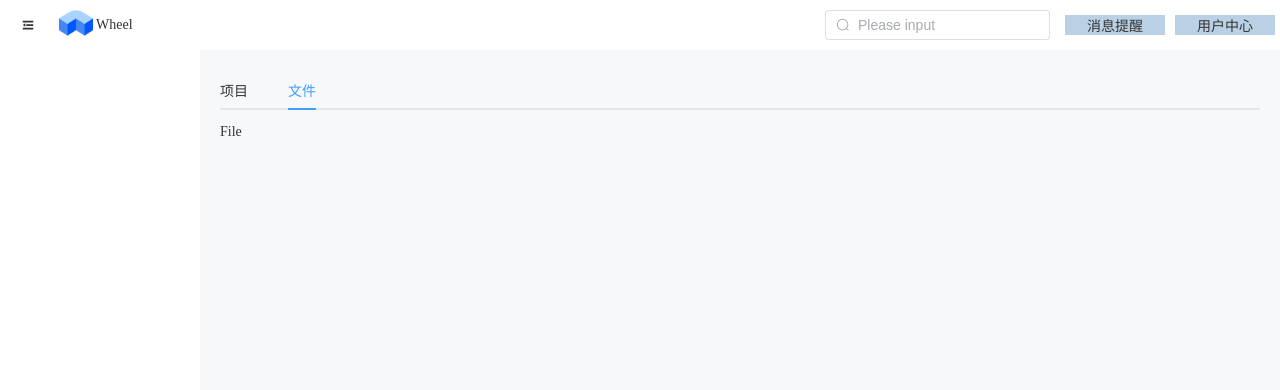
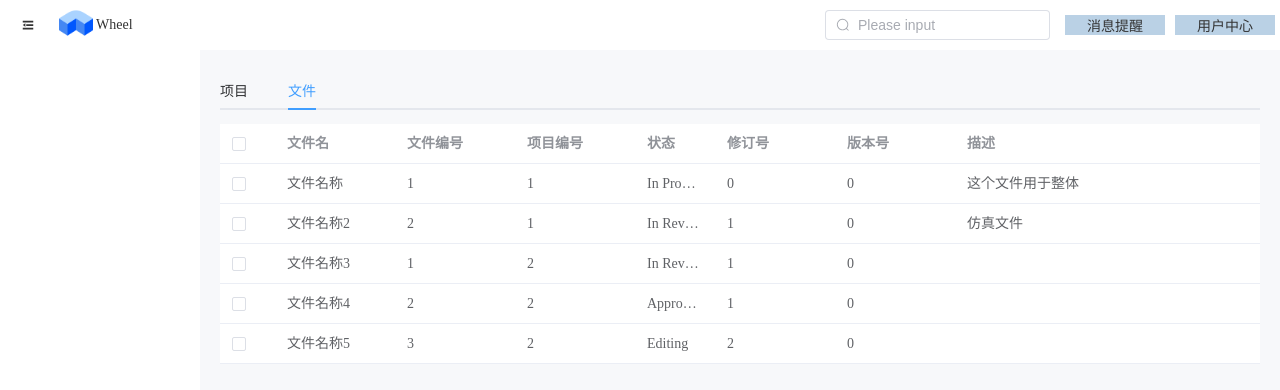
Before and after one commit to LambertWjq/Co-Wheel-web, a Vue app: page /work in a window 1280 px wide. Both pictures are taken after a click on the tab "文件". Shown: the top 390 px of the page. Built offline with nearby package versions, Linux system fonts and the light colour scheme.

Commit message:
20230921
新增文件列表

```diff
--- /dev/null
+++ b/src/components/FileTable.vue
@@ -0,0 +1,85 @@
+<template>
+  <el-table
+      ref="multipleTableRef"
+      :data="tableData"
+      style="width: 100%"
+      @selection-change="handleSelectionChange"
+  >
+    <el-table-column type="selection" width="55" />
+    <el-table-column property="name" label="文件名" width="120">
+      <template #default="scope">{{ scope.row.name }}</template>
+    </el-table-column>
+    <el-table-column property="partNum" label="文件编号" width="120" />
+    <el-table-column property="projectNum" label="项目编号" width="120" />
+    <el-table-column property="status" label="状态" show-overflow-tooltip />
+    <el-table-column property="revisionNumber" label="修订号" width="120" />
+    <el-table-column property="versionNumber" label="版本号" width="120" />
+    <el-table-column property="description" label="描述" width="360" />
+  </el-table>
+</template>
+
+<script lang="ts" setup>
+import { ref } from 'vue'
+import { ElTable } from 'element-plus'
+
+interface User {
+  date: string
+  name: string
+  address: string
+}
+
+const multipleTableRef = ref<InstanceType<typeof ElTable>>()
+const multipleSelection = ref<User[]>([])
+
+const handleSelectionChange = (val: User[]) => {
+  multipleSelection.value = val
+}
+
+const tableData: User[] = [
+  {
+    name: '文件名称',
+    partNum: '1',
+    status: 'In Progress',
+    projectNum: '1',
+    revisionNumber: '0',
+    versionNumber: '0',
+    description: '这个文件用于整体',
+  },
+  {
+    name: '文件名称2',
+    partNum: '2',
+    status: 'In Review',
+    projectNum: '1',
+    revisionNumber: '1',
+    versionNumber: '0',
+    description: '仿真文件',
+  },
+  {
+    name: '文件名称3',
+    partNum: '1',
+    status: 'In Review',
+    projectNum: '2',
+    revisionNumber: '1',
+    versionNumber: '0',
+    description: '',
+  },
+  {
+    name: '文件名称4',
+    partNum: '2',
+    status: 'Approved',
+    projectNum: '2',
+    revisionNumber: '1',
+    versionNumber: '0',
+    description: '',
+  },
+  {
+    name: '文件名称5',
+    partNum: '3',
+    status: 'Editing',
+    projectNum: '2',
+    revisionNumber: '2',
+    versionNumber: '0',
+    description: '',
+  },
+]
+</script>
--- a/src/views/WorkView.vue
+++ b/src/views/WorkView.vue
@@ -1,7 +1,8 @@
 <script setup lang="ts">
 import { ref } from 'vue'
 import type { TabsPaneContext } from 'element-plus'
-import WorkProjectCard, {type WorkProjectProps} from "@/components/card/WorkProjectCard.vue";
+import WorkProjectCard, {type WorkProjectProps} from '@/components/card/WorkProjectCard.vue';
+import fileTable from '@/components/FileTable.vue';
 
 const activeName = ref('project')
 
@@ -15,7 +16,9 @@ const handleClick = (tab: TabsPaneContext, event: Event) => {
     <el-tab-pane label="项目" name="project">
       <WorkProjectCard list=""></WorkProjectCard>
     </el-tab-pane>
-    <el-tab-pane label="文件" name="file">File</el-tab-pane>
+    <el-tab-pane label="文件" name="file">
+      <file-table></file-table>
+    </el-tab-pane>
   </el-tabs>
 </template>
 
```
